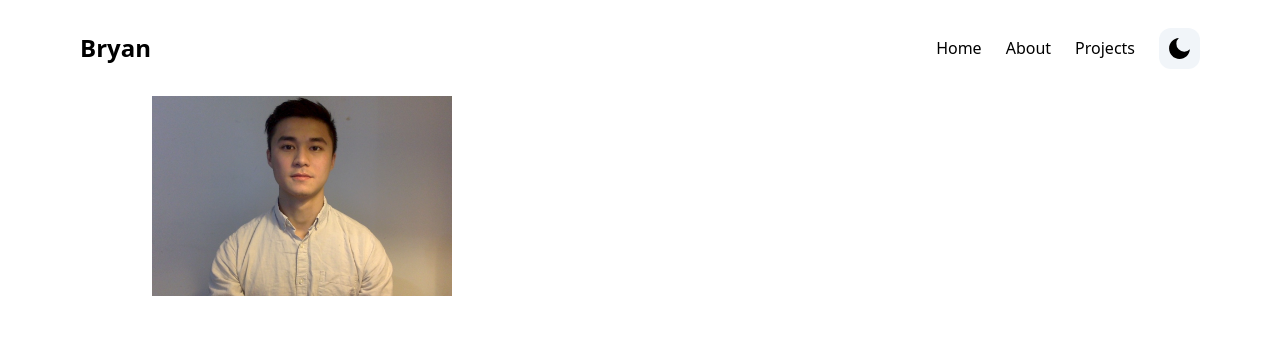
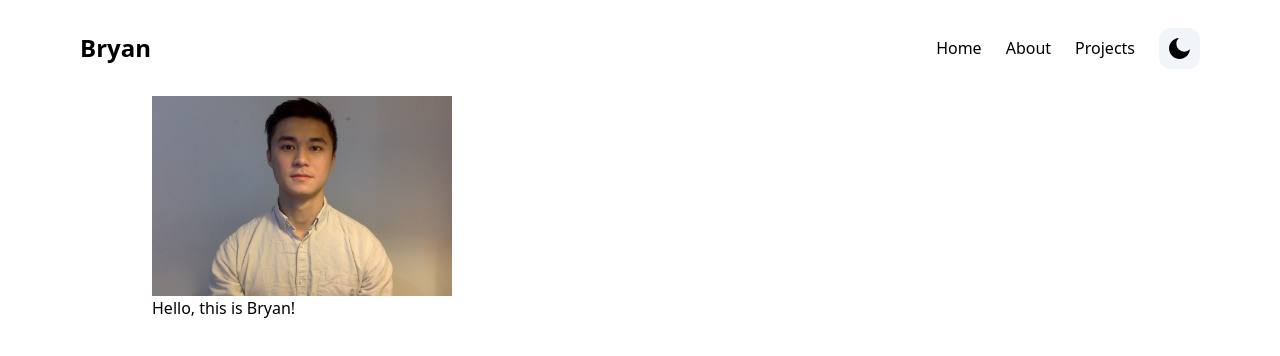
Before and after one commit to dungminhnguyen257/portfolio-project, a Next.js app: page / in a window 1280 px wide. Shown: the top 356 px of the page. Built offline with nearby package versions, Linux system fonts and the light colour scheme.

Commit message:
edit day/night toggle and include a drop down Menu

```diff
--- a/components/HeroSection.tsx
+++ b/components/HeroSection.tsx
@@ -8,7 +8,9 @@ const HeroSection = () => {
         <div>
           <Image src="/portrait .jpg" alt="" width={300} height={300} />
         </div>
-        <div></div>
+        <div>
+          <h1>Hello, this is Bryan!</h1>
+        </div>
       </div>
     </section>
   );
```
